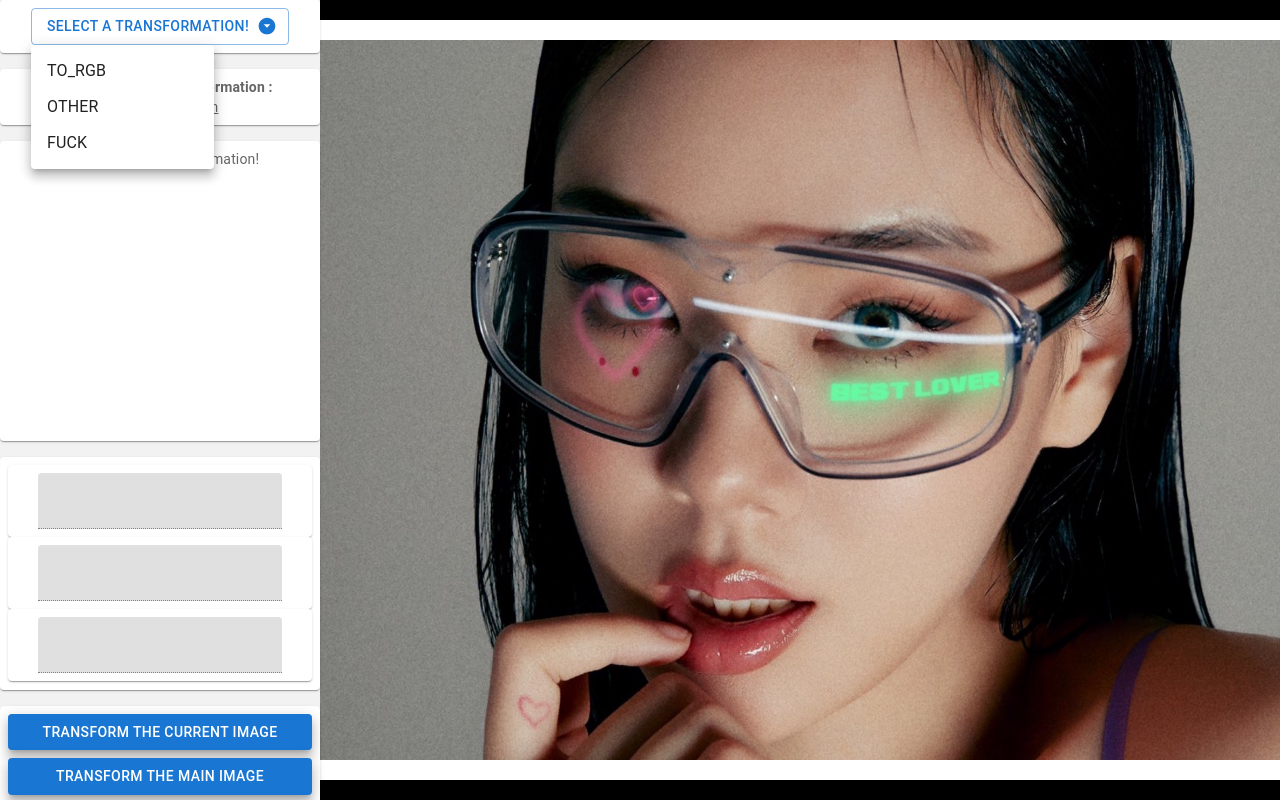
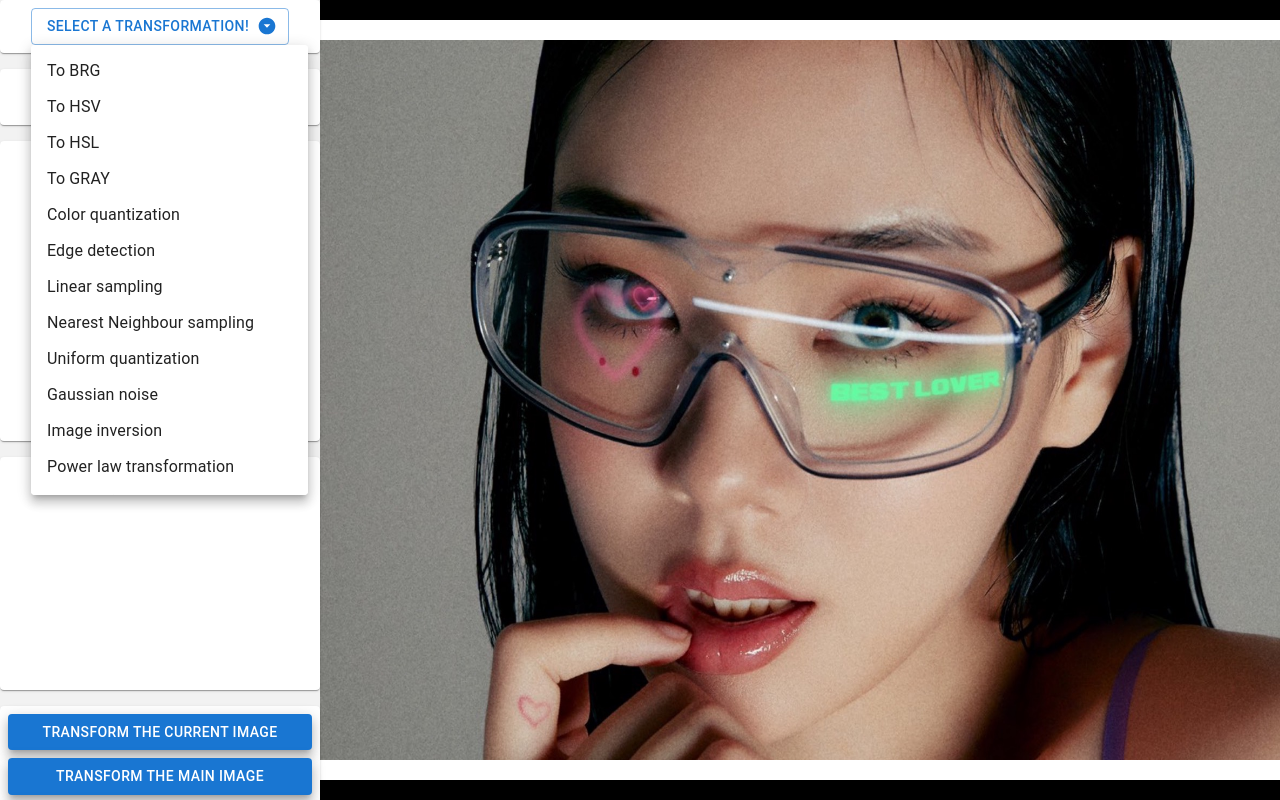
Before and after one commit to Cloud956/site-frontend, a React (Vite) app in the folder frontend/: page / in a window 1280 px wide. Both pictures are taken after a click on the button "SELECT A TRANSFORMATION!". Built offline with nearby package versions, Linux system fonts and the light colour scheme.

Commit message:
frontend new methods

```diff
--- a/frontend/src/components/Layout/LeftPanel/InputStack.tsx
+++ b/frontend/src/components/Layout/LeftPanel/InputStack.tsx
@@ -29,6 +29,7 @@ const InputStack = ({
       <TextField
         id="outlined-basic"
         label={item}
+        type="number"
         variant="filled"
         disabled={item.length === 0}
         onChange={(event: React.ChangeEvent<HTMLInputElement>) =>
--- a/frontend/src/components/Layout/LeftPanel/LeftPanel.tsx
+++ b/frontend/src/components/Layout/LeftPanel/LeftPanel.tsx
@@ -10,7 +10,6 @@ import MyButton from "./MyButton";
 import ArrowDropDownCircleIcon from "@mui/icons-material/ArrowDropDownCircle";
 import UploadIcon from "@mui/icons-material/Upload";
 import HelpOutlineIcon from "@mui/icons-material/HelpOutline";
-const transformations = ["TO_RGB", "OTHER", "FUCK"];
 const Item = styled(Paper)(({ theme }) => ({
   backgroundColor: theme.palette.mode === "dark" ? "#1A2027" : "#fff",
   ...theme.typography.body2,
@@ -34,19 +33,126 @@ const FillItem = styled(Paper)(({ theme }) => ({
 }));
 
 let TextMap = new Map<string, string>([
-  ["TO_RGB", "THIS TRANSFORMATION TRANSFORMS INTO RGB"],
-  ["OTHER", "THIS DOES STH ELSE"],
-  ["FUCK", "FUCK TYPESCRIPT?"],
-  ["No transformation", "Please select a transformation!"],
+  [
+    "To BRG",
+    "Transforms the RGB image to its BGR representative. As this image is still \
+  read in RGB, it will appear as if the intensity of the red and \
+  blue colors have swapped.",
+  ],
+  ["To HSV", "Transforms the RGB image to its HSV representative."],
+  ["To HSL", "Transforms the RGB image to its HLS representative."],
+  ["To GRAY", "Transforms the RGB image to its grayscale representative."],
+  [
+    "Color quantization",
+    "Limits the number of colors on the image. Please insert below \
+    the desired number of colors.",
+  ],
+  [
+    "Edge detection",
+    "Displays the shapes in the image, aqcuired using the manual Sobel Edge Detection.\
+  You can insert and integer below, which is used in the code to make the edge \
+  detection stronger/weaker. Recommended number is 5.",
+  ],
+  [
+    "Linear sampling",
+    "Samples the image resizing it to 1/X of its original size. Resizes it back to its original size using the linear \
+    sampling rezising method! Input the sampling factor(X), which will determine \
+    the size of the sampled image below!",
+  ],
+  [
+    "Nearest Neighbour sampling",
+    "Samples the image resizing it to 1/X of its original size. Resizes it back to its original size using the nearest neighbour \
+  rezising method! Input the sampling factor(X), which will determine \
+  the size of the sampled image below!",
+  ],
+  [
+    "Uniform quantization",
+    "Reduces the number of colors in the image, using the uniform quantization method.\
+  Please enter below the desired number of colors(X). Due to the nature of the algorithm\
+  , on grayscale images, it will reduce the number of colors to X, while on color\
+  images, it will reduce it to X*X*X ",
+  ],
+  [
+    "Gaussian noise",
+    "Adds gaussian noise to the image. Please insert below a seed for the noise.",
+  ],
+  [
+    "Image inversion",
+    "Creates a negative of the image by applying the pointwise inverse operation.",
+  ],
+  [
+    "Power law transformation",
+    "Also called gamma adjustment. All of the pixel values ( ranging from 0-255) will be divided by 255 to fit a 0-1 scale.\
+  After that all of the pixel values will be powered to X, which you can input below. Feels free to experiment with different values of X between 0 and positive infinity.",
+  ],
+  [
+    "Cartoonification",
+    "Cartoonifies the image, using the edge detection, and color quantization. \
+  Detects the edges in the image and applies an outline around them, while reducing the number of colors in the image to give it a cartoon-like look.\
+  Please input below numerical factors for the edge deteciton strength, number of colors and edge outline strength.",
+  ],
+  [
+    "Vertical and horizontal translation",
+    "Applies a vertical and horizontal translation, essentially moving the image to the sides. Will cut out part of the image in the process. \
+  Please input below the number of pixels for the horizontal and vertical translation.",
+  ],
+  [
+    "Salt&Pepper noise",
+    "Applies salt and pepper noise to the image. Input below a number X, where 1/X will be the chance for noise to appear on each pixel.",
+  ],
+  [
+    "Median filter",
+    "De-noises the image using a median filter, which uses a X*X kernel and goes over the entire image. Good at removing salt and pepper noise. Please input below X, which will determine the size of the kernel.",
+  ],
+  [
+    "Periodic horizontal noise",
+    "Applies periodic horizontal noise to the image.",
+  ],
+  ["Periodic vertical noise", "Applies periodic vertical noise to the image."],
+  [
+    "FFT power spectrum",
+    "Displays the power spectrum of the Fast Fourier Transformation of the image.",
+  ],
+  [
+    "FFT magnitude spectrum",
+    "Displays the magnitude spectrum of the Fast Fourier Transformation of the image.",
+  ],
+  [
+    "Denoise in FT",
+    "De-noises the image, by cutting out a big part of his FFT, in an attempt to remove the parts causing the periodic noise. Outputs a grayscale image, which will probably be quite blurry.",
+  ],
 ]);
 
 let InputStackMap = new Map<string, string[]>([
-  ["TO_RGB", ["fiwrst", "sesscond", ""]],
-  ["OTHER", ["firsst", "", ""]],
-  ["FUCK", ["firdst", "secodnd", "thired"]],
-  ["No transformation", ["", "", ""]],
+  ["To BRG", ["", "", ""]], //to_bgr
+  ["To HSV", ["", "", ""]], // to_hsv
+  ["To HSL", ["", "", ""]], // to_hsl
+  ["To GRAY", ["", "", ""]], //to_gray
+  ["Color quantization", ["Number of colors", "", ""]], //k_means
+  ["Edge detection", ["Edge strength", "", ""]], //sobel_edge
+  ["Linear sampling", ["Image size", "", ""]], //linear_sampling
+  ["Nearest Neighbour sampling", ["Image size", "", ""]], //nn_sampling
+  ["Uniform quantization", ["Number of colors", "", ""]], //uniform_quantization
+  ["Gaussian noise", ["Seed", "", ""]], //gauss_noise
+  ["Image inversion", ["", "", ""]], //inverse
+  ["Power law transformation", ["X", "", ""]], //power_law
+  [
+    "Cartoonification",
+    ["Edge detection strength", "Number of colors", "Edge outline strength"],
+  ], //cartoon
+  [
+    "Vertical and horizontal translation",
+    ["Vertical translation", "Horizontal translation", ""],
+  ], //translation
+  ["Salt&Pepper noise", ["Chance factor", "", ""]], //salt_pepper
+  ["Median filter", ["Kernel shape", "", ""]], //median_filter
+  ["Periodic horizontal noise", ["", "", ""]], //horizontal_noise
+  ["Periodic vertical noise", ["", "", ""]], // vertical_noise
+  ["FFT power spectrum", ["", "", ""]], //fft_power
+  ["FFT magnitude spectrum", ["", "", ""]], //fft_magnitude
+  ["Denoise in FT", ["", "", ""]], //denoise
 ]);
-
+const transformations = Array.from(InputStackMap.keys());
 function isString(value: unknown): value is string {
   return typeof value === "string";
 }
--- a/frontend/src/components/Layout/LeftPanel/TransformationsMenu.tsx
+++ b/frontend/src/components/Layout/LeftPanel/TransformationsMenu.tsx
@@ -12,7 +12,7 @@ interface Props {
 }
 
 export default function TransformationsMenu({ menuItems, onItemClick }: Props) {
-  const MAX_HEIGHT = 40;
+  const MAX_HEIGHT = 100;
   const [menuState, menuStateChanger] = useState<null | HTMLElement>(null);
   const [menuSelectedItem, menuSelectedItemChanger] = useState<string>("");
   const open = Boolean(menuState);
@@ -50,7 +50,7 @@ export default function TransformationsMenu({ menuItems, onItemClick }: Props) {
         PaperProps={{
           style: {
             maxHeight: MAX_HEIGHT * 4.5,
-            width: "20ch",
+            width: "auto",
           },
         }}
       >
--- a/frontend/src/components/MainPage.tsx
+++ b/frontend/src/components/MainPage.tsx
@@ -3,6 +3,30 @@ import { Box, Paper } from "@mui/material";
 import LeftPanel from "./Layout/LeftPanel/LeftPanel";
 import RightPanel from "./Layout/RightSide/RightPanel";
 import bibiSource from "../images/bibi.jpg";
+let requestMap = new Map<string, string>([
+  ["To BRG", "to_bgr"],
+  ["To HSV", "to_hsv"],
+  ["To HSL", "to_hsl"],
+  ["To GRAY", "to_gray"],
+  ["Color quantization", "k_means"],
+  ["Edge detection", "sobel_edge"],
+  ["Linear sampling", "linear_sampling"],
+  ["Nearest Neighbour sampling", "nn_sampling"],
+  ["Uniform quantization", "uniform_quantization"],
+  ["Gaussian noise", "gauss_noise"],
+  ["Image inversion", "inverse"],
+  ["Power law transformation", "power_law"],
+  ["Cartoonification", "cartoon"],
+  ["Vertical and horizontal translation", "translation"],
+  ["Salt&Pepper noise", "salt_pepper"],
+  ["Median filter", "median_filter"],
+  ["Periodic horizontal noise", "horizontal_noise"],
+  ["Periodic vertical noise", "vertical_noise"],
+  ["FFT power spectrum", "fft_power"],
+  ["FFT magnitude spectrum", "fft_magnitude"],
+  ["Denoise in FT", "denoise"],
+]);
+
 const MainPage = () => {
   const backendIP = "http://18.184.42.144:80/transformations/";
   const [firstParam, setFirstParam] = useState(0);
@@ -86,7 +110,10 @@ const MainPage = () => {
     param2: number;
     param3: number;
   }) {
-    let currentAddress = backendIP + currentTransformation;
+    if (currentTransformation == "No transformation") {
+      setOffAlert("Please select a transformation first!");
+    } else {
+      let currentAddress = backendIP + requestMap.get(currentTransformation);
       const requestOptions = {
         method: "POST",
         headers: {
@@ -111,6 +138,7 @@ const MainPage = () => {
       } catch (e) {
         console.log("request failed");
         setLoading(false);
+      }
     }
   }
   function setOffAlert(message: string) {
```
Lines whose indentation alone changed are shown as unchanged.
